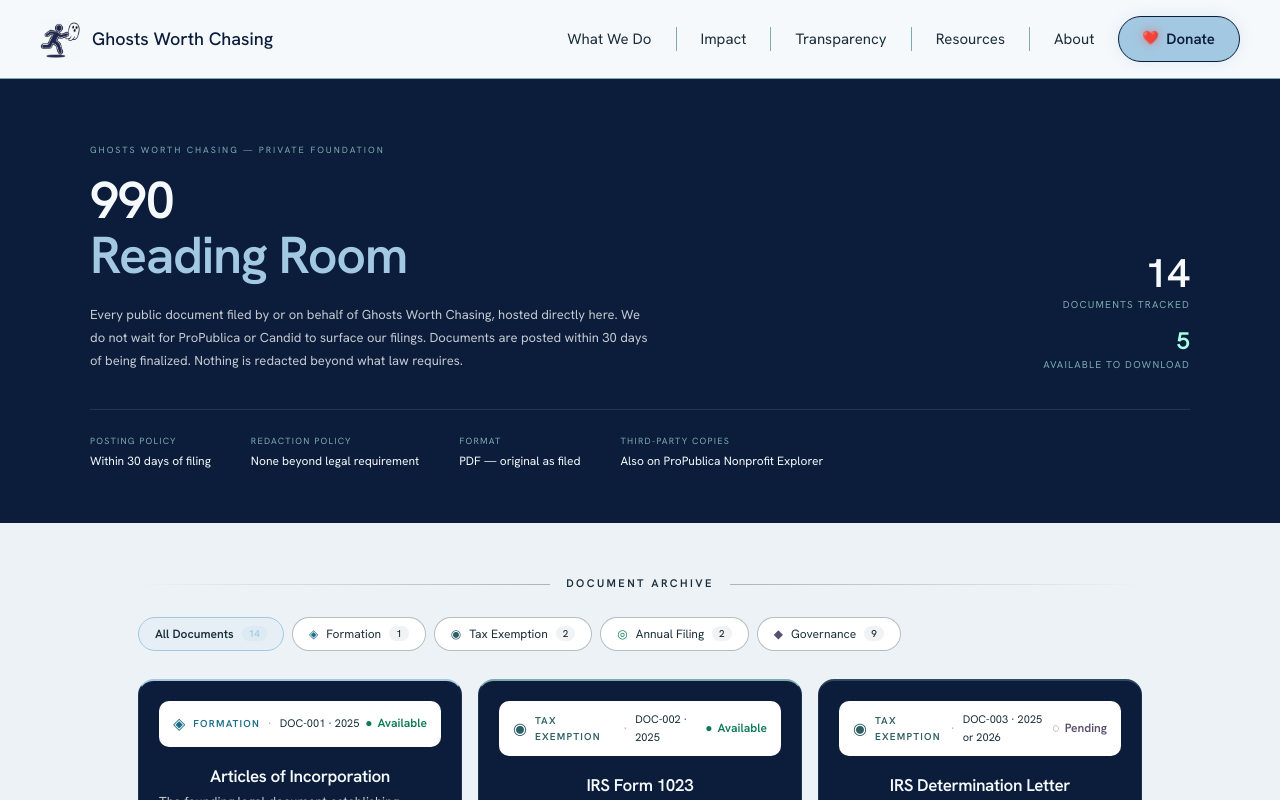
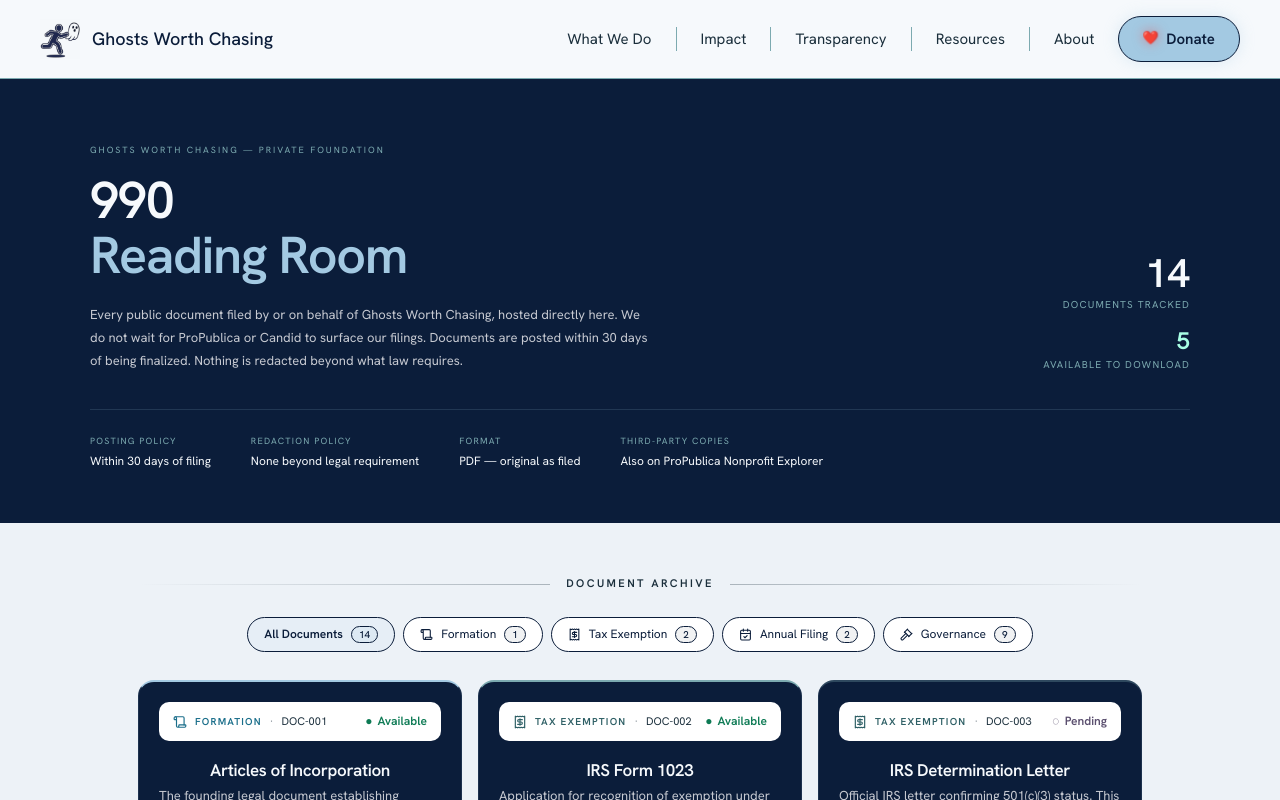
Before and after one commit to Roco41589/ghosts-worth-chasing-site, a Next.js app in the folder ghosts-redesign/: page /transparency/documents in a window 1280 px wide. Shown: the top 800 px of the page. Built offline with nearby package versions, Linux system fonts and the light colour scheme.

Commit message:
Update page.tsx

```diff
--- a/ghosts-redesign/app/transparency/documents/page.tsx
+++ b/ghosts-redesign/app/transparency/documents/page.tsx
@@ -1,6 +1,7 @@
 "use client";
 
 import { useState, useEffect } from "react";
+import { Scroll, Receipt, CalendarCheck, Gavel } from "lucide-react";
 
 // ── GWC Design Tokens ──────────────────────────────────────────────
 const C = {
@@ -188,12 +189,12 @@ const DOCUMENTS: GWCDocument[] = [
 ];
 
 // ── Config ─────────────────────────────────────────────────────────
-const DOC_TYPES: Record<string, { color: string; darkColor: string; icon: string }> = {
-  "Formation":     { color: C.sky,      darkColor: "#1A6E8A", icon: "◈" },
-  "Tax Exemption": { color: C.tealGrey, darkColor: "#2E5F65", icon: "◉" },
-  "Annual Filing": { color: C.neonMint, darkColor: "#0D7A54", icon: "◎" },
-  "Governance":    { color: C.orchid,   darkColor: "#5A4E6E", icon: "◆" },
-  "Financial":     { color: "#E8C97A",  darkColor: "#7A5A00", icon: "◇" },
+// Icons are now Lucide React components — rendered inline in components below
+const DOC_TYPES: Record<string, { color: string; darkColor: string; Icon: React.ComponentType<{ size?: number; color?: string; strokeWidth?: number }> }> = {
+  "Formation":     { color: C.sky,      darkColor: "#1A6E8A", Icon: Scroll },
+  "Tax Exemption": { color: C.tealGrey, darkColor: "#2E5F65", Icon: Receipt },
+  "Annual Filing": { color: C.neonMint, darkColor: "#0D7A54", Icon: CalendarCheck },
+  "Governance":    { color: C.orchid,   darkColor: "#5A4E6E", Icon: Gavel },
 };
 
 const STATUS_CONFIG: Record<string, { color: string; darkColor: string; dot: string; label: string }> = {
@@ -231,29 +232,33 @@ function SectionRule({ label }: { label: string }) {
 }
 
 function TypeFilterPill({ label, active, count, onClick }: { label: string; active: boolean; count: number; onClick: () => void }) {
-  const cfg = label === "All Documents" ? { color: C.sky, darkColor: "#1A6E8A" } : DOC_TYPES[label] || { color: C.orchid, darkColor: "#5A4E6E" };
+  const cfg = label === "All Documents"
+    ? { color: C.sky, darkColor: "#1A6E8A", Icon: null }
+    : DOC_TYPES[label] || { color: C.orchid, darkColor: "#5A4E6E", Icon: null };
+
   return (
     <button onClick={onClick} style={{
       display: "flex", alignItems: "center", gap: 8,
       padding: "8px 16px",
-      border: `1.5px solid ${active ? cfg.color : C.slateInk + "50"}`,
+      border: `1.5px solid ${C.navy}`,
       background: active ? `${cfg.color}18` : "white",
       borderRadius: 32, cursor: "pointer", transition: "all 0.15s ease", outline: "none",
     }}>
-      {label !== "All Documents" && (
-        <span style={{ fontSize: 12, color: active ? cfg.color : cfg.darkColor }}>{DOC_TYPES[label]?.icon}</span>
+      {label !== "All Documents" && cfg.Icon && (
+        <cfg.Icon size={13} color={C.navy} strokeWidth={2} />
       )}
-      <span style={{ fontSize: 12, color: C.slateInk, fontWeight: active ? 600 : 400, fontFamily: "Hanken Grotesk, sans-serif" }}>{label}</span>
-      <span style={{ fontSize: 10, color: active ? cfg.color : C.slateInk, background: active ? `${cfg.color}20` : `${C.slateInk}10`, padding: "1px 7px", borderRadius: 32, fontFamily: "Hanken Grotesk, sans-serif", fontWeight: 500 }}>{count}</span>
+      <span style={{ fontSize: 12, color: C.navy, fontWeight: active ? 600 : 400, fontFamily: "Hanken Grotesk, sans-serif" }}>{label}</span>
+      <span style={{ fontSize: 10, color: C.navy, background: active ? `${cfg.color}20` : `${C.slateInk}10`, padding: "1px 7px", borderRadius: 32, fontFamily: "Hanken Grotesk, sans-serif", fontWeight: 500, border: `1.5px solid ${C.navy}` }}>{count}</span>
     </button>
   );
 }
 
 function DocumentCard({ doc, index, mounted }: { doc: GWCDocument; index: number; mounted: boolean }) {
   const [hovered, setHovered] = useState(false);
-  const typeCfg   = DOC_TYPES[doc.type]      || { color: C.orchid, darkColor: "#5A4E6E", icon: "◈" };
+  const typeCfg   = DOC_TYPES[doc.type]      || { color: C.orchid, darkColor: "#5A4E6E", Icon: Gavel };
   const statusCfg = STATUS_CONFIG[doc.status] || { color: C.tealGrey, darkColor: "#2E5F65", dot: "○", label: doc.status };
   const isAvailable = doc.status === "Available";
+  const { Icon } = typeCfg;
 
   return (
     <div
@@ -270,15 +275,17 @@ function DocumentCard({ doc, index, mounted }: { doc: GWCDocument; index: number
         transitionDelay: `${index * 0.04}s`, display: "flex", flexDirection: "column",
       }}
     >
+      {/* Card header — year removed, icon swapped to Lucide */}
       <div style={{
         display: "flex", justifyContent: "space-between", alignItems: "center",
         background: "white", borderRadius: 10, padding: "10px 14px", marginBottom: 18,
       }}>
         <div style={{ display: "flex", gap: 8, alignItems: "center" }}>
-          <span style={{ fontSize: 16, color: typeCfg.darkColor }}>{typeCfg.icon}</span>
+          <Icon size={14} color={typeCfg.darkColor} strokeWidth={2} />
           <span style={{ fontSize: 10, letterSpacing: "0.12em", textTransform: "uppercase", color: typeCfg.darkColor, fontFamily: "Hanken Grotesk, sans-serif", fontWeight: 700 }}>{doc.type}</span>
           <span style={{ fontSize: 11, color: C.slateInk, fontFamily: "Hanken Grotesk, sans-serif", opacity: 0.5 }}>·</span>
-          <span style={{ fontSize: 11, color: C.slateInk, fontFamily: "Hanken Grotesk, sans-serif" }}>{doc.id} · {doc.year}</span>
+          {/* Year removed — filed/posted dates in footer carry this info */}
+          <span style={{ fontSize: 11, color: C.slateInk, fontFamily: "Hanken Grotesk, sans-serif" }}>{doc.id}</span>
         </div>
         <span style={{ fontSize: 12, color: statusCfg.darkColor, fontFamily: "Hanken Grotesk, sans-serif", display: "flex", alignItems: "center", gap: 5, fontWeight: 600 }}>
           <span>{statusCfg.dot}</span>{statusCfg.label}
@@ -412,9 +419,9 @@ export default function ReadingRoom() {
 
       <div style={{ maxWidth: 1100, margin: "0 auto", padding: "0 48px 80px" }}>
 
-        {/* ── Type filters ── */}
+        {/* ── Type filters — centered ── */}
         <SectionRule label="Document Archive" />
-        <div style={{ display: "flex", gap: 8, flexWrap: "wrap", marginBottom: 28 }}>
+        <div style={{ display: "flex", gap: 8, flexWrap: "wrap", marginBottom: 28, justifyContent: "center" }}>
           <TypeFilterPill label="All Documents" active={activeType === "All Documents"} count={DOCUMENTS.length} onClick={() => setActiveType("All Documents")} />
           {Object.keys(DOC_TYPES).map(type => typeCounts[type] ? (
             <TypeFilterPill key={type} label={type} active={activeType === type} count={typeCounts[type]} onClick={() => setActiveType(type)} />
```
